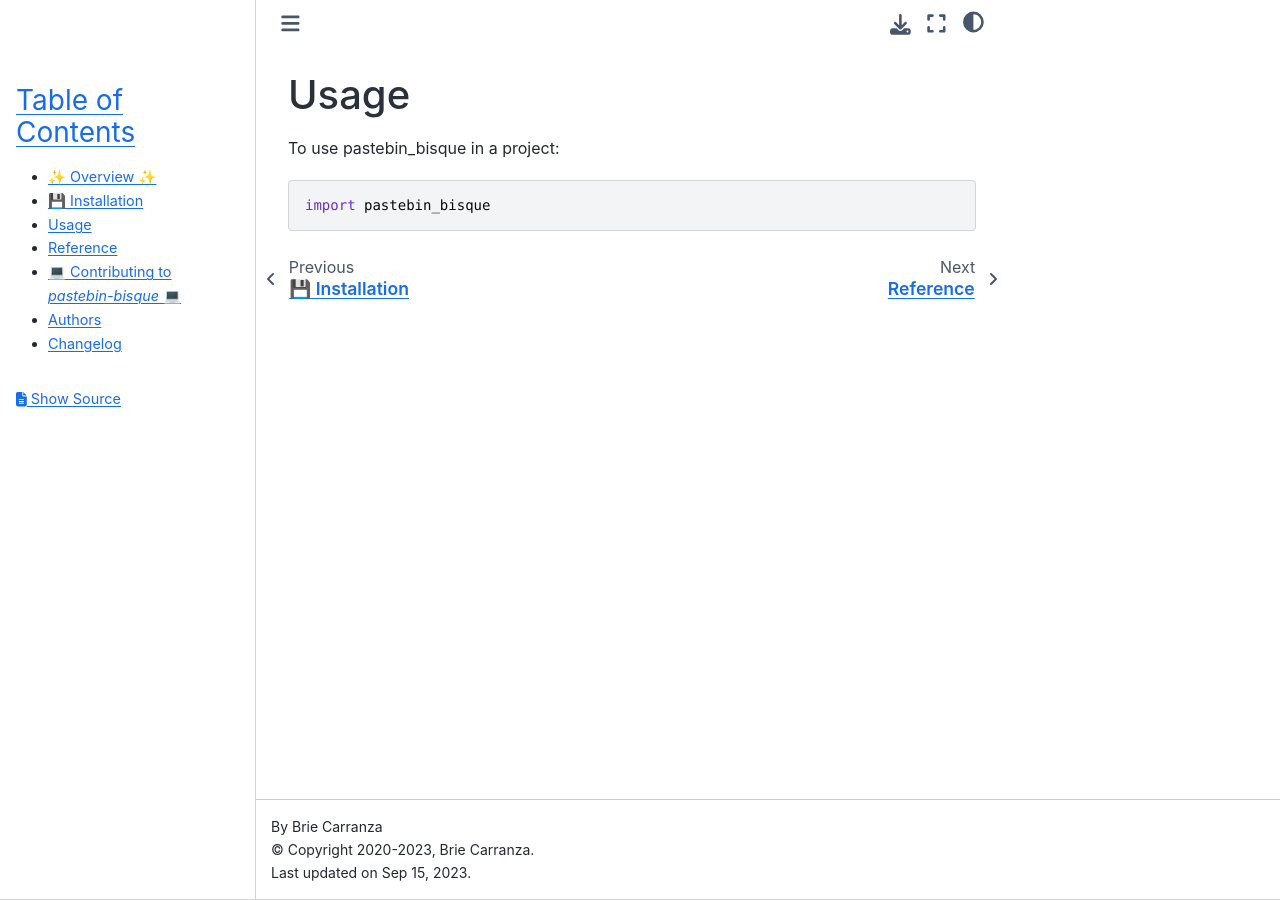
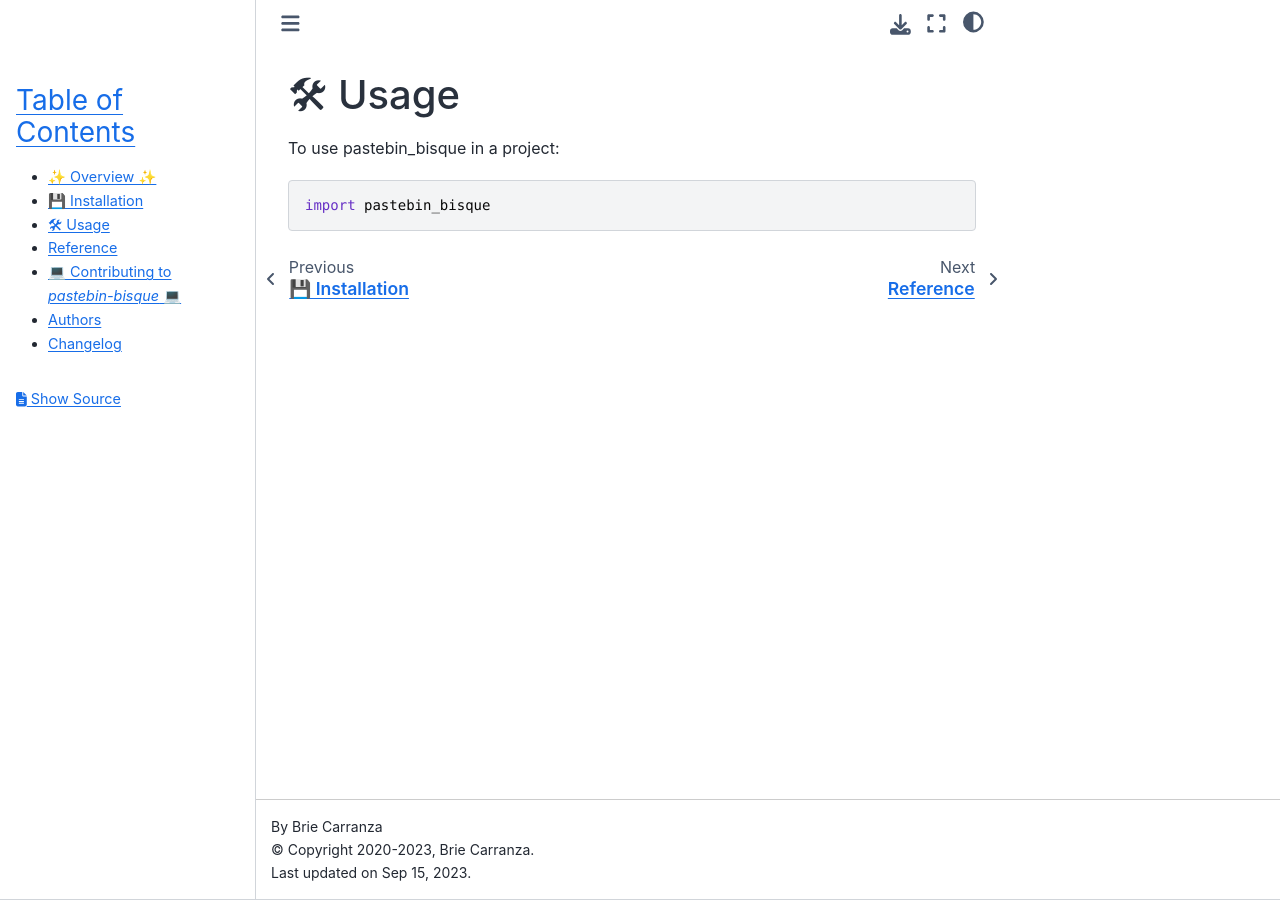
Before and after one commit to bbbbbrie/pastebin-bisque, a Sphinx documentation site: the page built from docs/usage.rst, in a window 1280 px wide. Built offline with Sphinx 7.4.7 and the Sphinx Book theme 1.1.4, drawn with Linux system fonts in a browser that asks for light colours.

Commit message:
✨ Emojify ✨

```diff
--- a/docs/usage.rst
+++ b/docs/usage.rst
@@ -1,6 +1,6 @@
-=====
-Usage
-=====
+=========
+🛠  Usage
+=========
 
 To use pastebin_bisque in a project::
 
```
